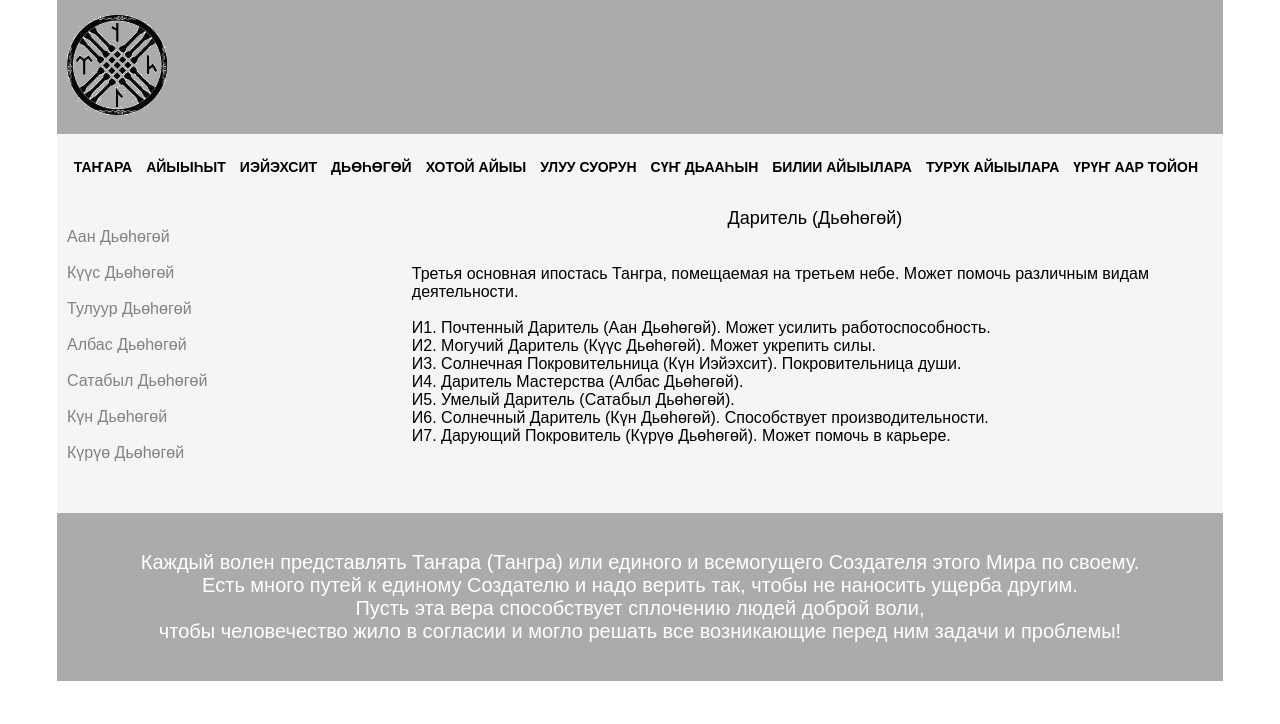
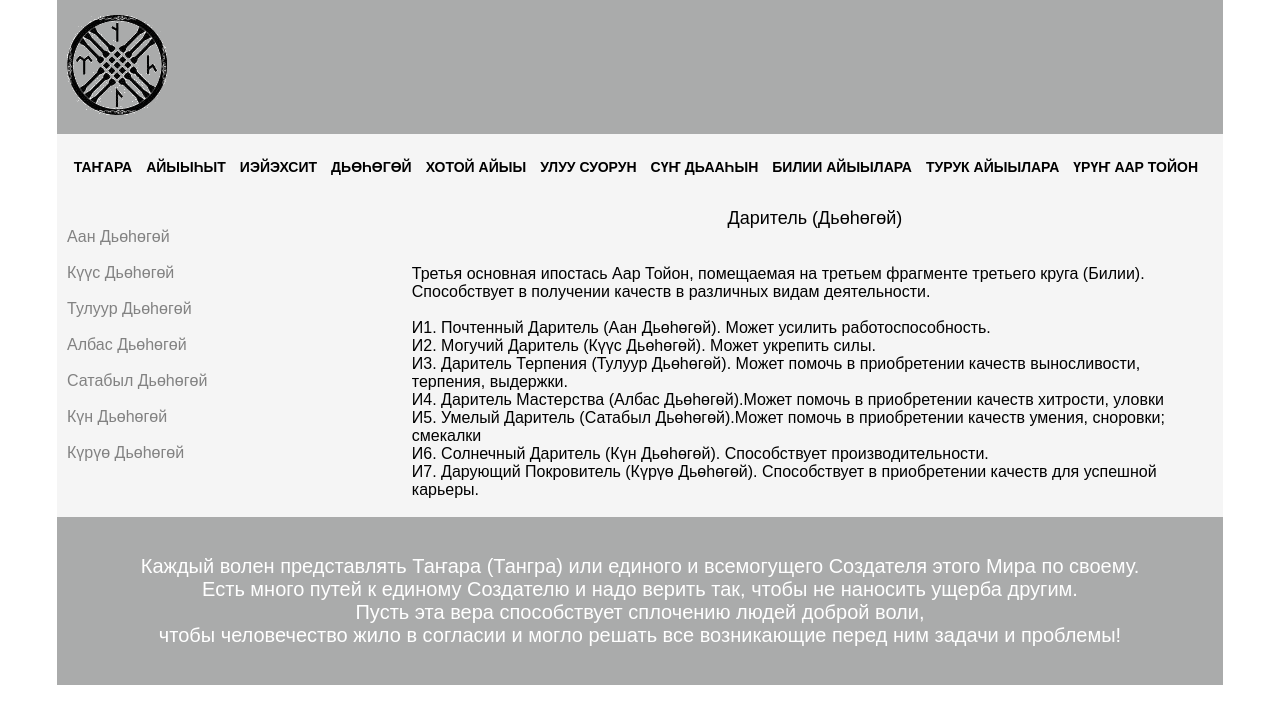
Before and after one commit to Sakkuraa/Algustar, a React (Create React App) app: page /t3 in a window 1280 px wide. Shown: the top 724 px of the page. Built offline with nearby package versions, Linux system fonts and the light colour scheme.

Commit message:
Add files via upload

```diff
--- a/src/components/Page3/T3.js
+++ b/src/components/Page3/T3.js
@@ -1,39 +1,73 @@
-import ReactDOM from 'react-dom';
+import ReactDOM from "react-dom";
 import { NavLink } from "react-router-dom";
-import React, { Component } from 'react'
+import React, { Component } from "react";
 
 export default class T3 extends Component {
-	render(){
-		return(
+  render() {
+    return (
       <div className="main-middle2 main-top clearfix">
         <article>
-					<ul><br/>
-						<NavLink to="/First3">Аан Дьөһөгөй</NavLink><br/><br/>
-						<NavLink to="/Second3">Күүс Дьөһөгөй</NavLink><br/><br/>
-			         <NavLink to="/Third3">Тулуур Дьөһөгөй</NavLink><br/><br/>
-			         <NavLink to="/Fourth3">Албас Дьөһөгөй</NavLink><br/><br/>
-			         <NavLink to="/Fifth3">Сатабыл Дьөһөгөй</NavLink><br/><br/>
-			         <NavLink to="/Sixth3">Күн Дьөһөгөй</NavLink><br/><br/>
-			         <NavLink to="/Seventh3">Күрүө Дьөһөгөй</NavLink><br/><br/>
+          <ul>
+            <br />
+            <NavLink to="/First3">Аан Дьөһөгөй</NavLink>
+            <br />
+            <br />
+            <NavLink to="/Second3">Күүс Дьөһөгөй</NavLink>
+            <br />
+            <br />
+            <NavLink to="/Third3">Тулуур Дьөһөгөй</NavLink>
+            <br />
+            <br />
+            <NavLink to="/Fourth3">Албас Дьөһөгөй</NavLink>
+            <br />
+            <br />
+            <NavLink to="/Fifth3">Сатабыл Дьөһөгөй</NavLink>
+            <br />
+            <br />
+            <NavLink to="/Sixth3">Күн Дьөһөгөй</NavLink>
+            <br />
+            <br />
+            <NavLink to="/Seventh3">Күрүө Дьөһөгөй</NavLink>
+            <br />
+            <br />
           </ul>
         </article>
-				<div className="ipostasi"><br/>
-						<h2>
-							Даритель (Дьөһөгөй)
-						</h2><br/>
-						<p> <br/>
-                	Третья основная ипостась Тангра, помещаемая на третьем
-						небе. Может помочь различным видам деятельности.<br/><br/>
-						И1. Почтенный Даритель (Аан Дьөһөгөй). Может усилить работоспособность.<br/>
-						И2. Могучий Даритель (Күүс Дьөһөгөй). Может укрепить силы.<br/>
-						И3. Солнечная Покровительница (Күн Иэйэхсит). Покровительница души.<br/>
-						И4. Даритель Мастерства (Албас Дьөһөгөй).<br/>
-						И5. Умелый Даритель (Сатабыл Дьөһөгөй).<br/>
-						И6. Солнечный Даритель (Күн Дьөһөгөй). Способствует производительности.<br/>
-						И7. Дарующий Покровитель (Күрүө Дьөһөгөй). Может помочь в карьере.<br/><br/>
+        <div className="ipostasi">
+          <br />
+          <h2>Даритель (Дьөһөгөй)</h2>
+          <br />
+          <p>
+            {" "}
+            <br />
+            Третья основная ипостась Аар Тойон, помещаемая на третьем фрагменте
+            третьего круга (Билии). Способствует в получении качеств в различных
+            видам деятельности.
+            <br />
+            <br />
+            И1. Почтенный Даритель (Аан Дьөһөгөй). Может усилить
+            работоспособность.
+            <br />
+            И2. Могучий Даритель (Күүс Дьөһөгөй). Может укрепить силы.
+            <br />
+            И3. Даритель Терпения (Тулуур Дьөһөгөй). Может помочь в приобретении
+            качеств выносливости, терпения, выдержки.
+            <br />
+            И4. Даритель Мастерства (Албас Дьөһөгөй).Может помочь в приобретении
+            качеств хитрости, уловки
+            <br />
+            И5. Умелый Даритель (Сатабыл Дьөһөгөй).Может помочь в приобретении
+            качеств умения, сноровки; смекалки
+            <br />
+            И6. Солнечный Даритель (Күн Дьөһөгөй). Способствует
+            производительности.
+            <br />
+            И7. Дарующий Покровитель (Күрүө Дьөһөгөй). Способствует в
+            приобретении качеств для успешной карьеры.
+            <br />
+            <br />
           </p>
         </div>
       </div>
-		)
+    );
   }
 }
```
Lines whose indentation alone changed are shown as unchanged.
